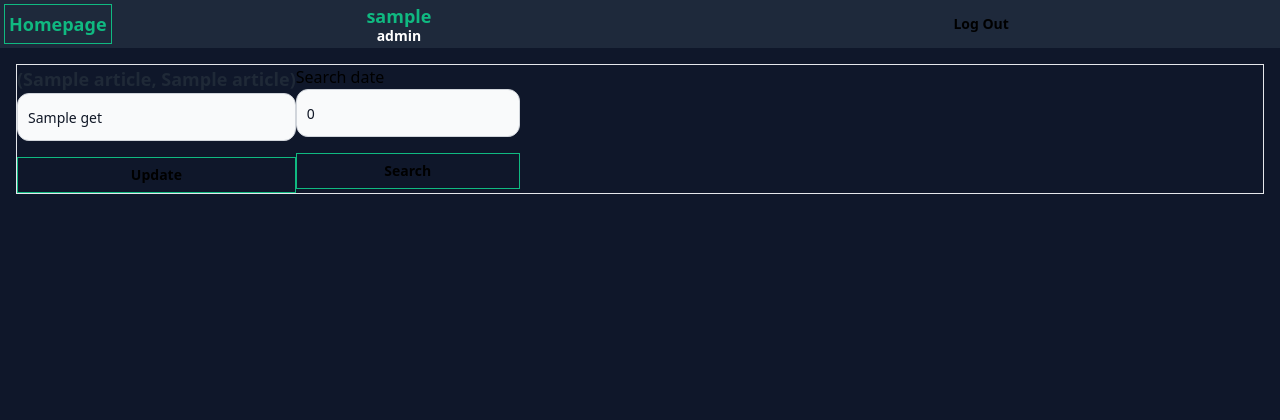
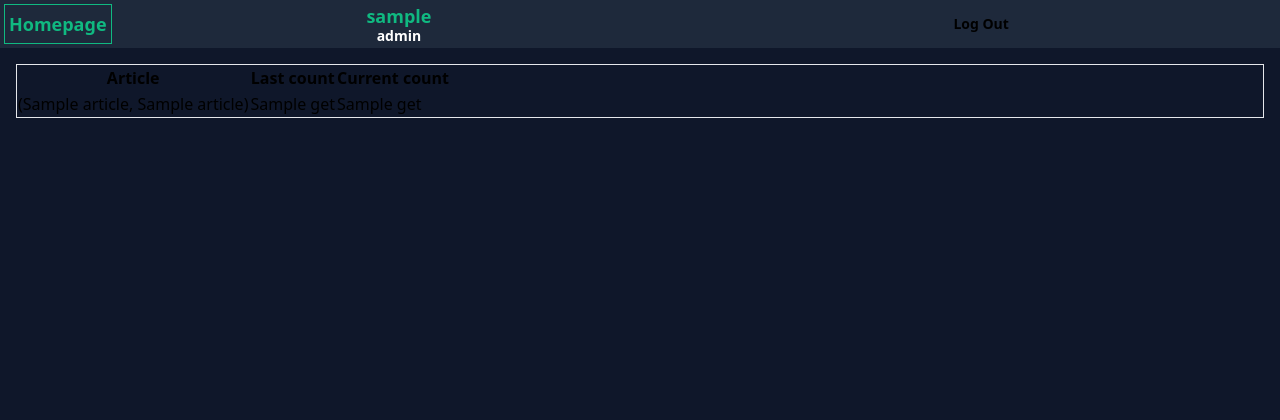
Before and after one commit to thawancomt/Sistem-Store, a Flask app: template System/templates/store/stock_page.html in a window 1280 px wide. Shown: the top 420 px of the page. Run offline with Flask 3, Linux system fonts and the light colour scheme; the template is opened without the code that fills it: most values are stand-ins (such as "Sample title", 1, 10 or a date in 2020).

Commit message:
For visualization I Change the stock page view to a table

```diff
--- a/System/app.py
+++ b/System/app.py
@@ -409,6 +409,7 @@ def stock(store_to_show, date = 'last'):
     context['data'] = user_data(1, 5)
     context['articles'] = StockArticles().get_all_articles()
     context['store_stock'] = StoreStock().get_store_stock(store_to_show, date=date)
+    context['store_counts'] = StoreStock().get_store_stock(store_to_show, all=True)
 
     if request.method == 'POST':
         stock_count = request.form.to_dict()
--- a/System/models/stock.py
+++ b/System/models/stock.py
@@ -288,5 +288,5 @@ class StoreStock(StockArticles):
 
 
 if __name__ == '__main__':
-    stocks = StoreStock().get_store_stock(3, date='last')
+    stocks = StoreStock().get_store_stock(3, all = True)
     print(stocks)
--- a/System/templates/store/stock_page.html
+++ b/System/templates/store/stock_page.html
@@ -3,19 +3,25 @@
 {% block content %}
     <div class="flex m-4 border">
         {% if context.articles %}
-            <form action="" class="flex-col" method="POST">
-                {% for article in context.articles %}
-                <label for="{{article}}" class="sub-title-primary">{{article}}</label>
-                <input type="text" name="{{article}}" class="form-control-1" value="{{context.store_stock.get(article, 0)}}">
-                {% endfor %}
-                <button type="submit" class="btn-primary">Update</button>
-            </form>
+        <table>
+            <tr>
+                <th>Article</th>
+                <th>Last count</th>
+                <th>Current count</th>
+            </tr>
+            {% for article in context.articles %}
+                <tr>
+                    <td>{{article}}</td>
+                    <td>{{context.store_stock.get(article, 0)}}</td>
+                    <td>{{context.store_stock.get(article, 0)}}</td>
+                </tr>
+            {% endfor %}
+        </table>
+
+        {% else %}
+            <p>No articles in stock</p>
         {% endif %}
-        <form action="" method="POST">
-            <label for=""> Search date </label>
-            <input type="text" class="form-control-1" name="date" value="0">
-            <button type="submit" class="btn-primary">Search</button>
-        </form>
     </div>
 
 {% endblock content %}
+a
```
Also changed, not shown: System/static/output.css (+39 -0 lines).
